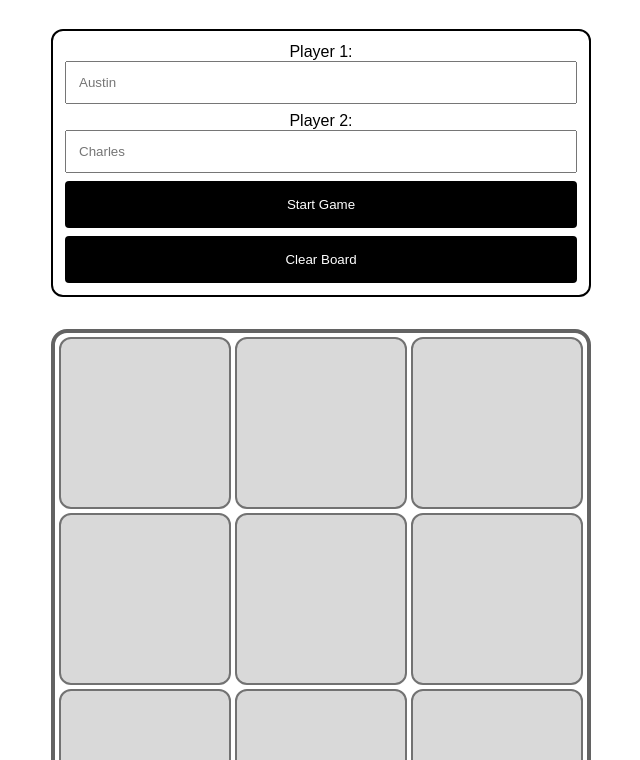
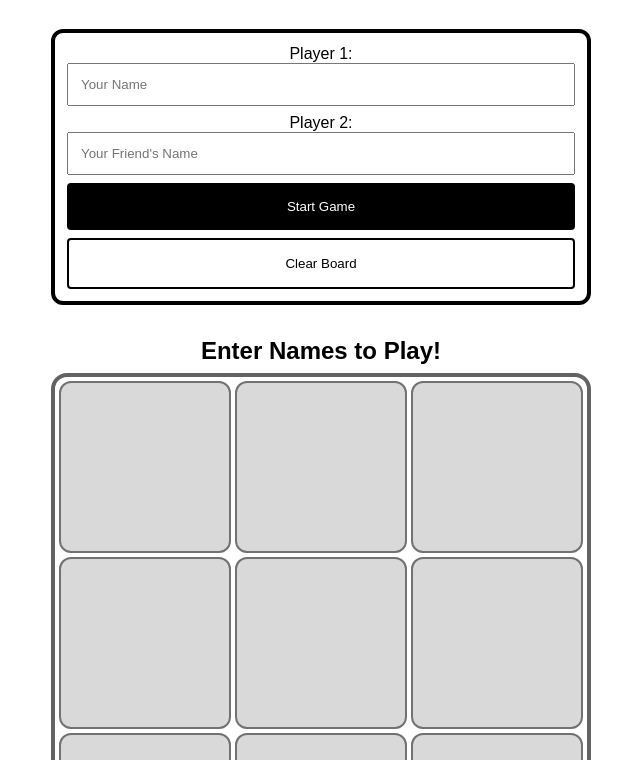
Before and after one commit to churrou/tic-tac-toe, a plain HTML site: page index.html in a window 1280 px wide. Shown: the part 40-800 px from the top of the page, without its empty margins (319-959 px from the left). Drawn offline with Linux system fonts and the light colour scheme; a web font is replaced by a local one.

Commit message:
Style controls for better UX

```diff
--- a/index.html
+++ b/index.html
@@ -13,16 +13,18 @@
         <h1>Tic-Tac-Toe</h1>
         <div class="controls">
             <div class="input">
-                <label for="player1" class="placeholder">Player 1:</label>
-                <input type="text" name="player1" id="player1" placeholder="Austin">
+                <label for="player1">Player 1:</label>
+                <input type="text" name="player1" id="player1" placeholder="Your Name">
             </div>
             <div class="input">
-                <label for="player2" class="placeholder">Player 2:</label>
-                <input type="text" name="player2" id="player2" placeholder="Charles">
+                <label for="player2" >Player 2:</label>
+                <input type="text" name="player2" id="player2" placeholder="Your Friend's Name">
             </div>
             <button id="start">Start Game</button>
             <button id="restart">Clear Board</button>
         </div>
+
+        <h2 id="messageDisplay">Enter Names to Play!</h2>
 
         <div class="gameBoard">
             <div class="gamePiece" data-index="0"></div>
@@ -35,7 +37,6 @@
             <div class="gamePiece" data-index="7"></div>
             <div class="gamePiece" data-index="8"></div>
         </div>
-        <h2 id="messageDisplay"></h2>
     </div>
     <script src="script.js"></script>
 </body>
--- a/script.js
+++ b/script.js
@@ -89,11 +89,9 @@ const Game = (() => {
     }
 
     const resetGame = () => {
-        if (gameActive){
-            Gameboard.turnBoardInactive()
-        }
+        Gameboard.turnBoardInactive()
         boardArray = ["","","","","","","","",""];
-        messageDisplay.textContent = ''
+        messageDisplay.textContent = 'Enter Names to Play!'
         Gameboard.resetBoard()
         gameActive = false
     }
--- a/style.css
+++ b/style.css
@@ -11,7 +11,7 @@ html, body {
 }
 /*My CSS*/
 .controls{
-  border: 2px solid rgb(0, 0, 0);
+  border: 4px solid rgb(0, 0, 0);
   border-radius: .75rem;
   display: grid;
   justify-content: center;
@@ -29,6 +29,11 @@ input{
   display: grid
 }
 
+#messageDisplay{
+  margin: .5rem auto;
+  border: #000000;
+}
+
 button {
   background-color: #000000;
   color: #ffffff;
@@ -36,6 +41,12 @@ button {
   padding: 1rem;
   cursor: pointer;
   border-radius: .25rem;
+}
+
+#restart{
+  background-color: #ffffff;
+  color: #000000;
+  border: 2px solid black;
 }
 
 .gameBoard{
```
